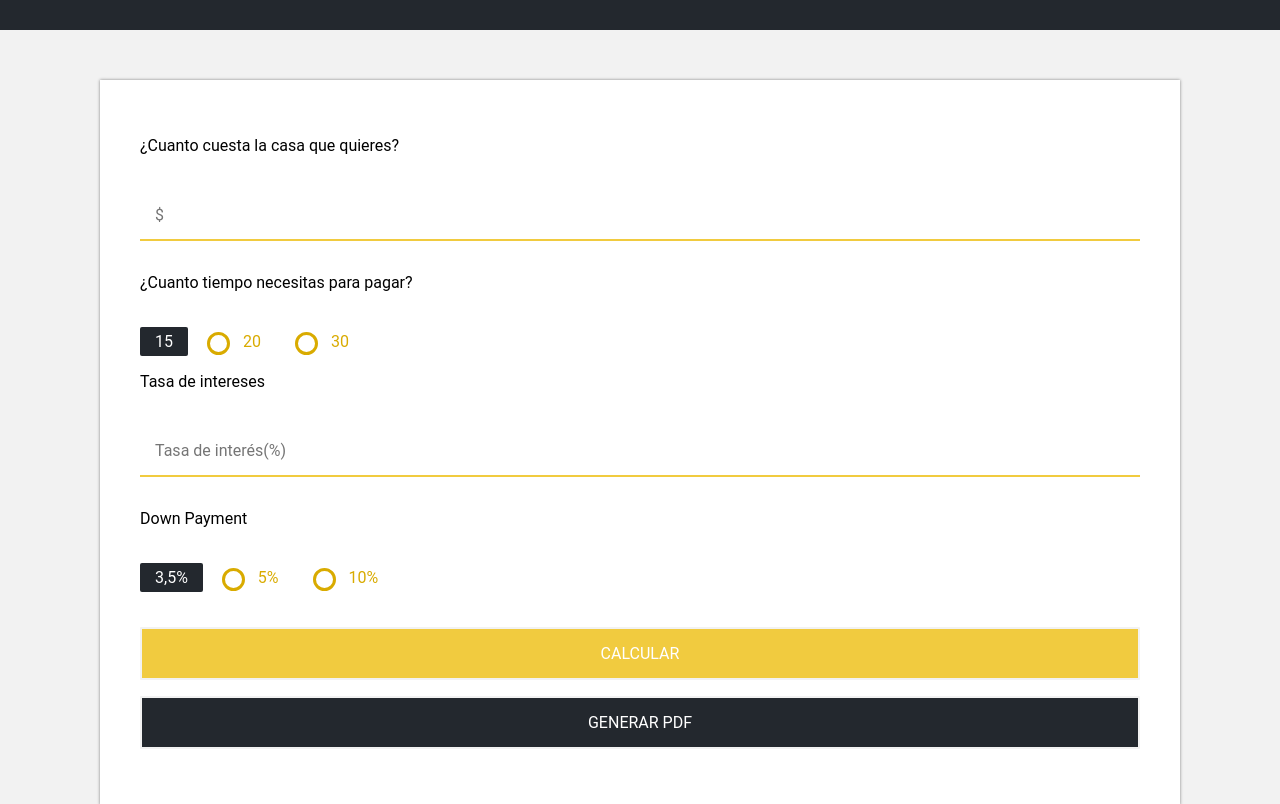
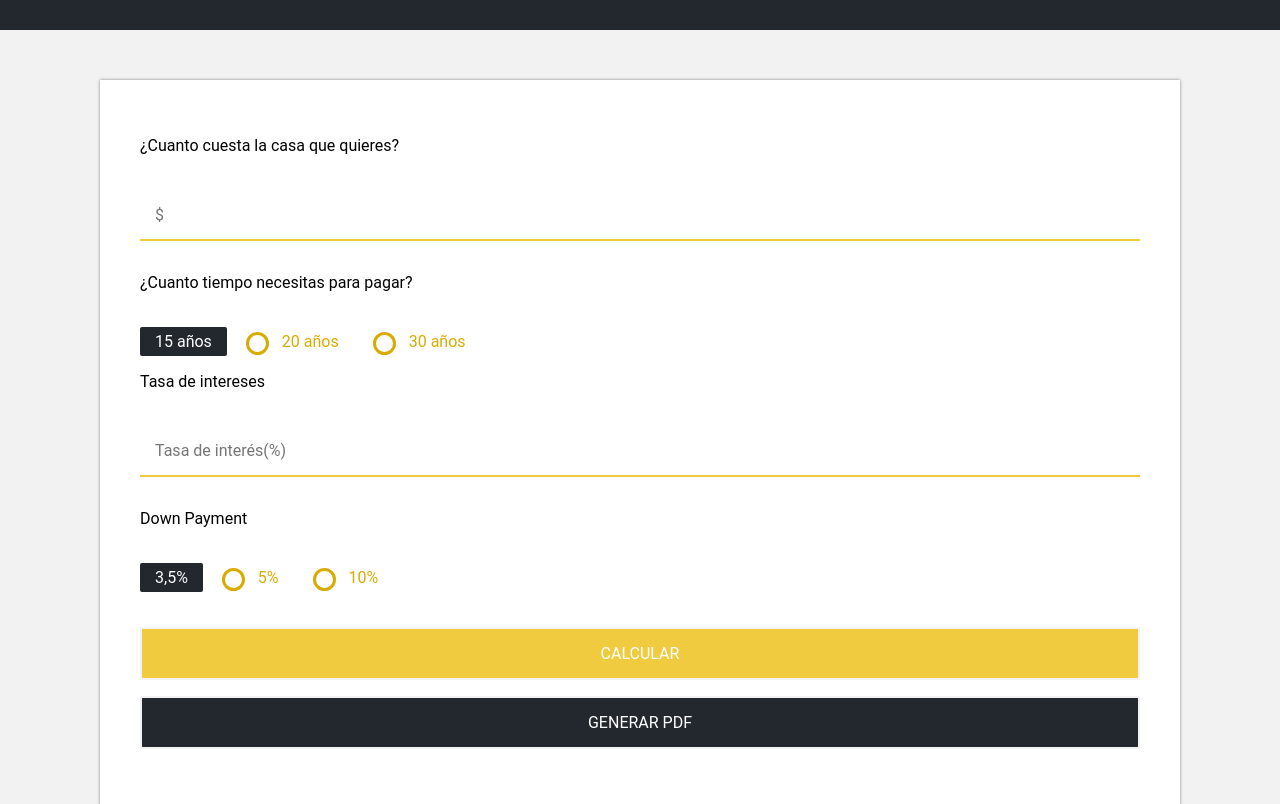
Before and after one commit to johancastillo/html2pdf_project, a PHP site: page / in a window 1280 px wide. Shown: the top 804 px of the page. Run offline with PHP 8.4, Linux system fonts and the light colour scheme; data that the repository does not hold is empty.

Commit message:
Se agrego la palabra anos

```diff
--- a/index.php
+++ b/index.php
@@ -271,13 +271,13 @@ if( isset($_POST['calcular'])){
     					<br>
               <div class="radio">
 							    <input type="radio" name="anos" id="anos15" value="15" checked>
-							    <label for="anos15">15</label>
+							    <label for="anos15">15 años</label>
 
 							    <input type="radio" name="anos" id="anos20" value="20">
-							    <label for="anos20">20</label>
+							    <label for="anos20">20 años</label>
 
 							    <input type="radio" name="anos" id="anos30" value="30">
-							    <label for="anos30">30</label>
+							    <label for="anos30">30 años</label>
 					    </div>
 
               <p style="color: #000;">Tasa de intereses</p>
```
